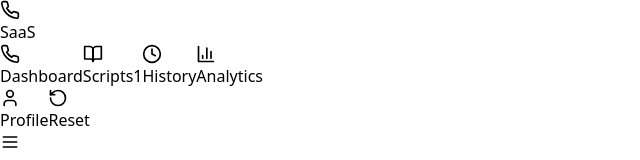
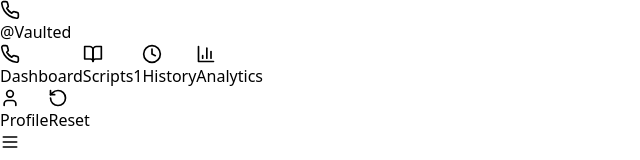
Before and after one commit to lirimqlf/script, a React (Vite) app: page / in a window 1280 px wide. Shown: the top 160 px of the page, without its empty margins (0-640 px from the left). Built offline with nearby package versions, Linux system fonts and the light colour scheme.

Commit message:
Update App.tsx

```diff
--- a/src/App.tsx
+++ b/src/App.tsx
@@ -291,7 +291,7 @@ const ColdCallApp = () => {
             <div className="w-10 h-10 bg-white rounded-full flex items-center justify-center">
               <Phone size={20} className="text-black" />
             </div>
-            {sidebarOpen && <span className="font-bold text-lg">SaaS</span>}
+            {sidebarOpen && <span className="font-bold text-lg">@Vaulted</span>}
           </div>
 
           <nav className="space-y-2">
```
